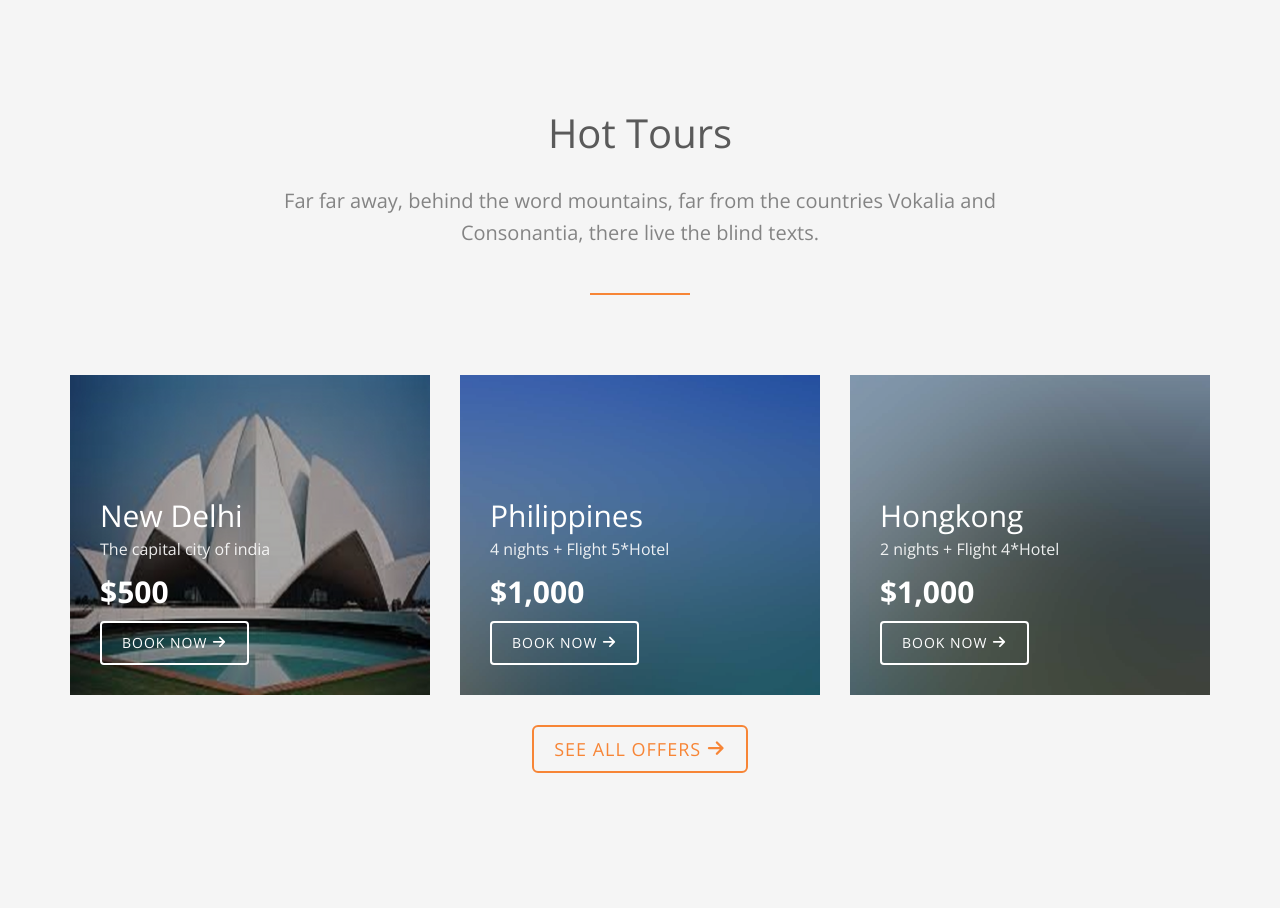
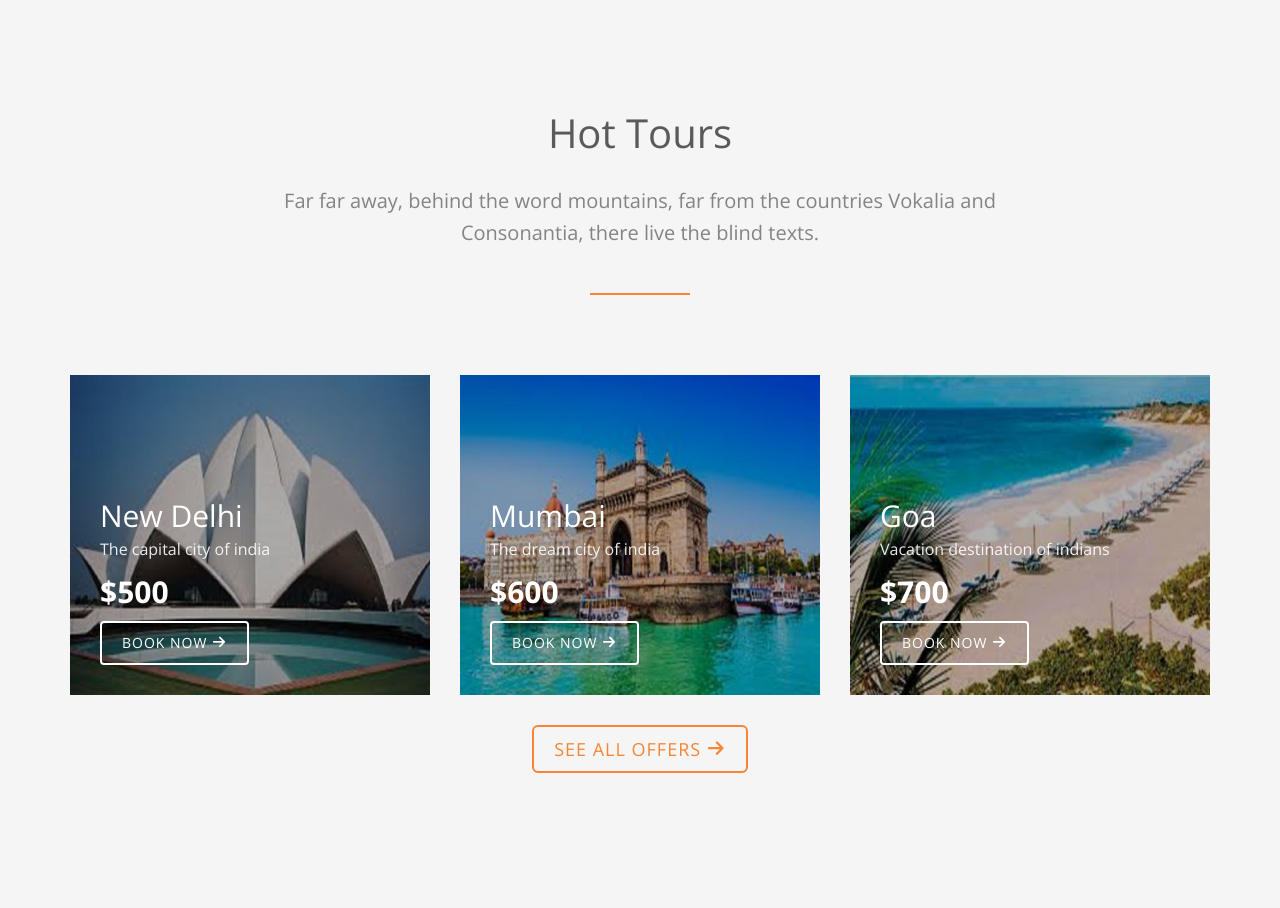
Before and after one commit to Dev-Keshav/Django-Python-Travello, a Django app: page / in a window 1280 px wide. Shown: the part 897-1805 px from the top of the page. Run offline with Django 3.2, Linux system fonts and the light colour scheme; some libraries are stand-ins or nearby versions; some web fonts are replaced.

Commit message:
passing all objects dynamically

```diff
--- a/Travello/views.py
+++ b/Travello/views.py
@@ -12,4 +12,18 @@ def index(request):
     dest1.img = 'delhi.jpg'
     dest1.price = 500
 
-    return render(request, 'index.html', {'dest1': dest1})
+    dest2 = Destination()
+    dest2.name = 'Mumbai'
+    dest2.desc = 'The dream city of india'
+    dest2.img = 'mumbai.jpg'
+    dest2.price = 600
+
+    dest3 = Destination()
+    dest3.name = 'Goa'
+    dest3.desc = 'Vacation destination of indians'
+    dest3.img = 'goa.jpg'
+    dest3.price = 700
+
+    dests = [dest1, dest2, dest3]
+
+    return render(request, 'index.html', {'dests': dests})
--- a/templates/index.html
+++ b/templates/index.html
@@ -476,70 +476,38 @@
                 </p>
               </div>
             </div>
+
+
             <div class="row">
+
+            {% for dest in dests %}
+
               <div
                 class="col-md-4 col-sm-6 fh5co-tours animate-box"
                 data-animate-effect="fadeIn"
               >
                 <div href="#">
                   <img
-                    src="{{baseUrl}}/{{dest1.img}}"
+                    src="{{baseUrl}}/{{dest.img}}"
                     alt="Free HTML5 Website Template by FreeHTML5.co"
                     class="img-responsive"
                   />
                   <div class="desc">
                     <span></span>
-                    <h3>{{dest1.name}}</h3>
-                    <span>{{dest1.desc}}</span>
-                    <span class="price">${{dest1.price}}</span>
+                    <h3>{{dest.name}}</h3>
+                    <span>{{dest.desc}}</span>
+                    <span class="price">${{dest.price}}</span>
                     <a class="btn btn-primary btn-outline" href="#"
                       >Book Now <i class="icon-arrow-right22"></i
                     ></a>
                   </div>
                 </div>
               </div>
+
+              {% endfor %}
+
+
               <div
-                class="col-md-4 col-sm-6 fh5co-tours animate-box"
-                data-animate-effect="fadeIn"
-              >
-                <div href="#">
-                  <img
-                    src="{% static 'images/place-2.jpg'%}"
-                    alt="Free HTML5 Website Template by FreeHTML5.co"
-                    class="img-responsive"
-                  />
-                  <div class="desc">
-                    <span></span>
-                    <h3>Philippines</h3>
-                    <span>4 nights + Flight 5*Hotel</span>
-                    <span class="price">$1,000</span>
-                    <a class="btn btn-primary btn-outline" href="#"
-                      >Book Now <i class="icon-arrow-right22"></i
-                    ></a>
-                  </div>
-                </div>
-              </div>
-              <div
-                class="col-md-4 col-sm-6 fh5co-tours animate-box"
-                data-animate-effect="fadeIn"
-              >
-                <div href="#">
-                  <img
-                    src="{% static 'images/place-3.jpg'%}"
-                    alt="Free HTML5 Website Template by FreeHTML5.co"
-                    class="img-responsive"
-                  />
-                  <div class="desc">
-                    <span></span>
-                    <h3>Hongkong</h3>
-                    <span>2 nights + Flight 4*Hotel</span>
-                    <span class="price">$1,000</span>
-                    <a class="btn btn-primary btn-outline" href="#"
-                      >Book Now <i class="icon-arrow-right22"></i
-                    ></a>
-                  </div>
-                </div>
-              </div>
               <div class="col-md-12 text-center animate-box">
                 <p>
                   <a class="btn btn-primary btn-outline btn-lg" href="#"
```
Also changed, not shown: static/images/goa.jpg (added), static/images/mumbai.jpg (added).
